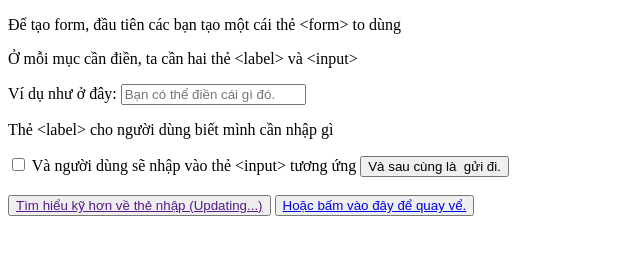
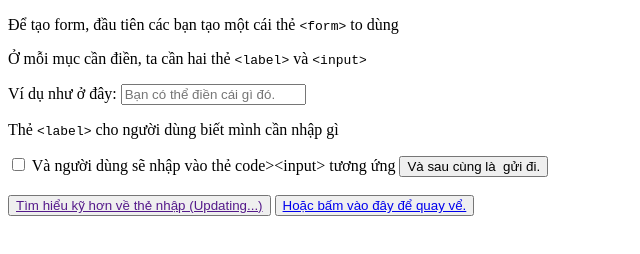
Before and after one commit to minhlong149/no-css-html, a plain HTML site: page form.html in a window 1280 px wide. Shown: the whole page, without its empty margins (0-640 px from the left). Drawn offline with Linux system fonts and the light colour scheme.

Commit message:
update form.html

```diff
--- a/form.html
+++ b/form.html
@@ -9,18 +9,18 @@
 </head>
 
 <body>
-    <p>Để tạo form, đầu tiên các bạn tạo một cái thẻ &lt;form&gt; to dùng</p>
-    <p>Ở mỗi mục cần điền, ta cần hai thẻ &lt;label&gt; và &lt;input&gt;</p>
+    <p>Để tạo form, đầu tiên các bạn tạo một cái thẻ <code>&lt;form&gt;</code> to dùng</p>
+    <p>Ở mỗi mục cần điền, ta cần hai thẻ <code>&lt;label&gt;</code> và <code>&lt;input&gt;</code></p>
 
     <form>
         <label for="example">Ví dụ như ở đây:</label>
         <input type="text" name="example" placeholder="Bạn có thể điền cái gì đó."><br>
 
         <label for="another-sample">
-            <p>Thẻ &lt;label&gt; cho người dùng biết mình cần nhập gì</p>
+            <p>Thẻ <code>&lt;label&gt;</code> cho người dùng biết mình cần nhập gì</p>
 
             <input type="checkbox" name="example-two" value="confirmed">
-            <label for="example-two">Và người dùng sẽ nhập vào thẻ &lt;input&gt; tương ứng</label>
+            <label for="example-two">Và người dùng sẽ nhập vào thẻ code>&lt;input&gt;</code> tương ứng</label>
         </label>
 
         <input type="submit" value="Và sau cùng là  gửi đi.">
```
